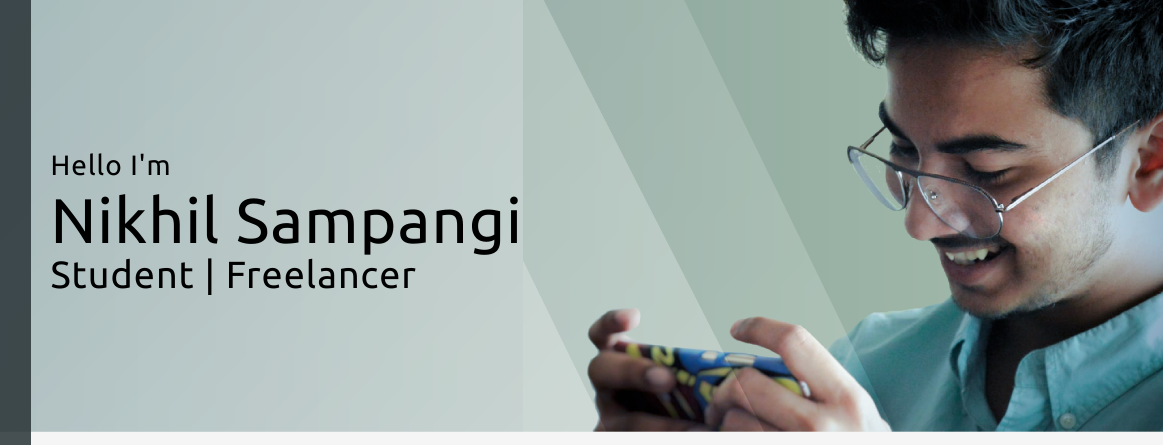
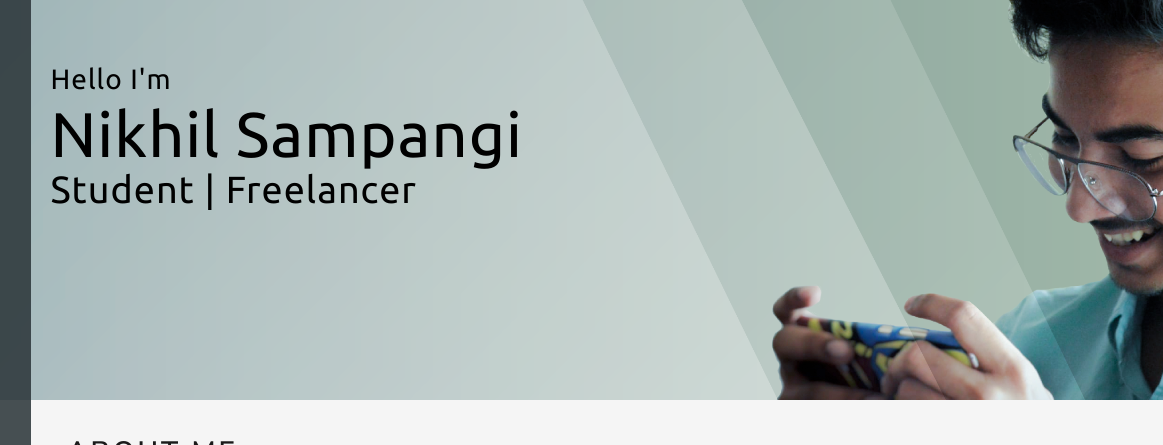
Before and after one commit to nikhilsampangi/nikhilsampangi.github.io, a plain HTML site: page index.html in a window 1280 px wide. Shown: the top 445 px of the page, 117-1280 px from the left. Drawn offline with nearby package versions, Linux system fonts and the light colour scheme.

Commit message:
fixed main image

```diff
--- a/index.css
+++ b/index.css
@@ -1,4 +1,10 @@
-.block1a {
+.block-1 {
+  background: url("./Artboard 1.png") no-repeat;
+  background-size: cover;
+  height: 50vh;
+}
+
+/* .block1a {
   background: url("./Artboard_4.png") no-repeat;
   background-position-x: right;
   background-size: cover;
@@ -10,7 +16,7 @@
   background-position-x: right;
   background-size: cover;
   height: 432px;
-}
+} */
 
 .nb {
   background-color: #2b3639dd;
```
Also changed, not shown: index.html (+1 -6 lines).
